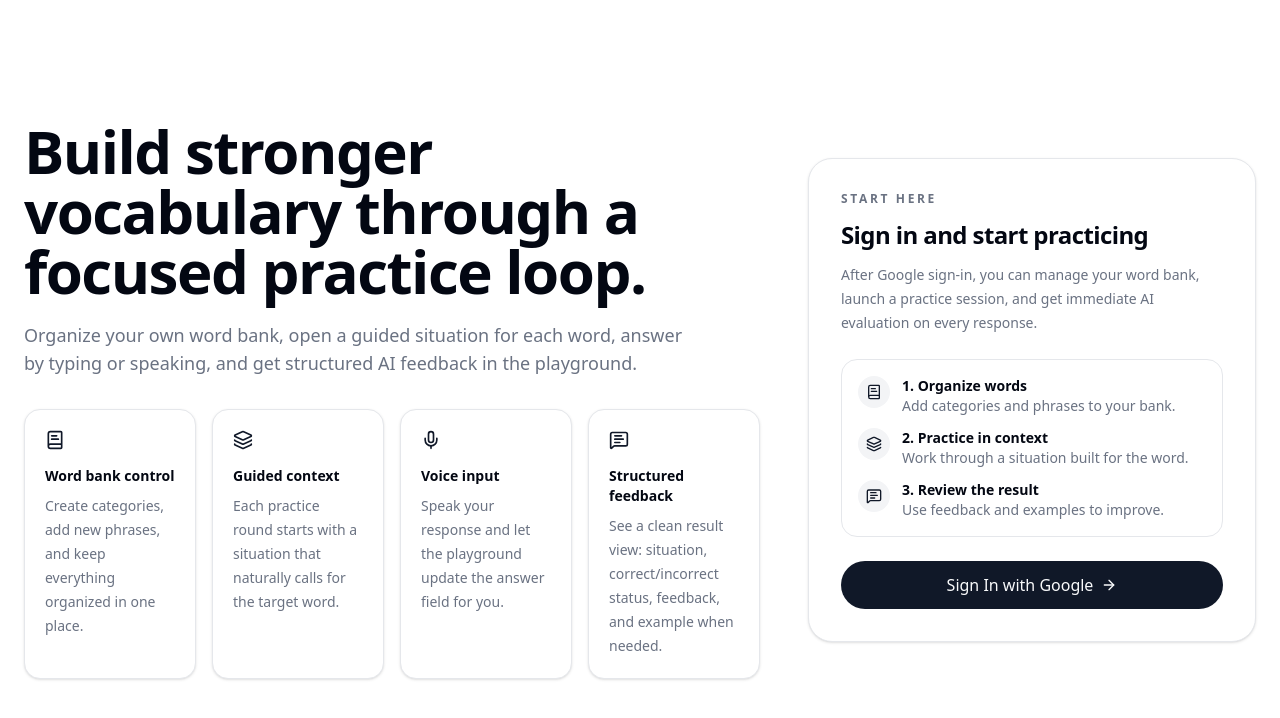
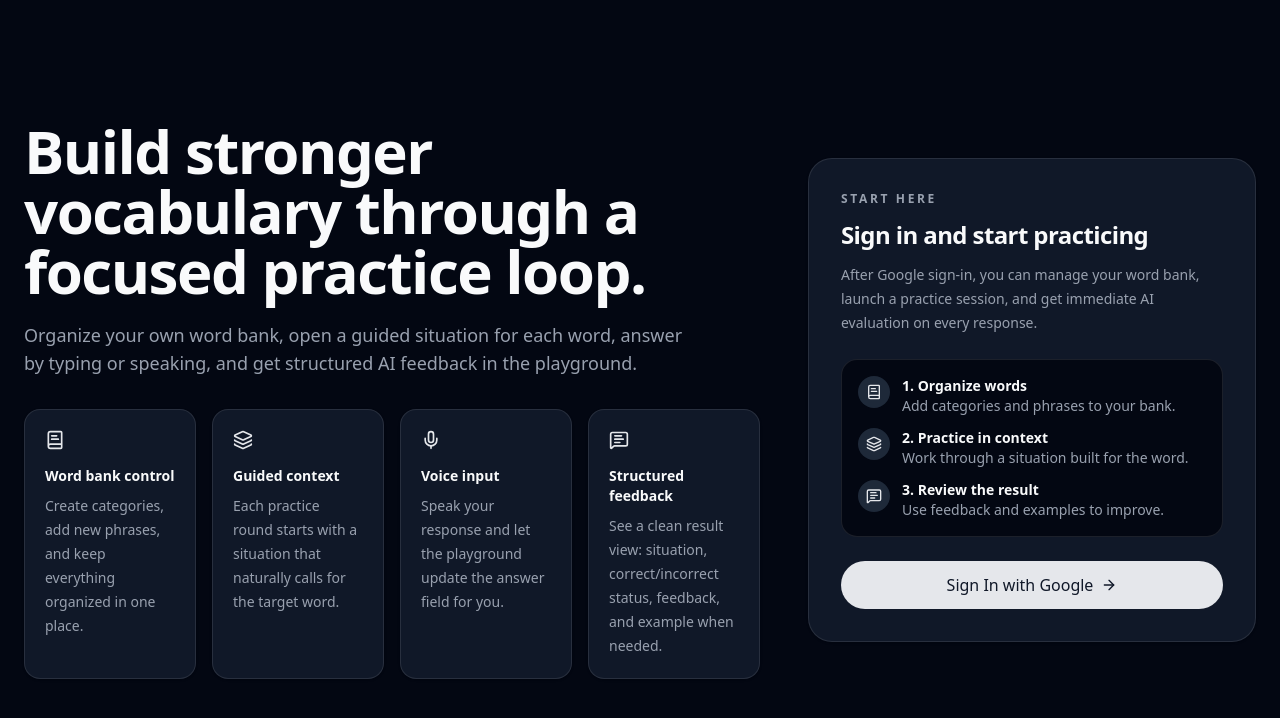
Before and after one commit to NeelSatasia/articulate-web-app, a React (Vite) app in the folder frontend/: page / in a window 1280 px wide. Shown: the top 718 px of the page. Built offline with nearby package versions, Linux system fonts and the light colour scheme.

Commit message:
Dark mode

```diff
--- /dev/null
+++ b/frontend/src/components/theme-provider.tsx
@@ -0,0 +1,73 @@
+import { createContext, useContext, useEffect, useState } from "react"
+
+type Theme = "dark" | "light" | "system"
+
+type ThemeProviderProps = {
+  children: React.ReactNode
+  defaultTheme?: Theme
+  storageKey?: string
+}
+
+type ThemeProviderState = {
+  theme: Theme
+  setTheme: (theme: Theme) => void
+}
+
+const initialState: ThemeProviderState = {
+  theme: "system",
+  setTheme: () => null,
+}
+
+const ThemeProviderContext = createContext<ThemeProviderState>(initialState)
+
+export function ThemeProvider({
+  children,
+  defaultTheme = "system",
+  storageKey = "vite-ui-theme",
+  ...props
+}: ThemeProviderProps) {
+  const [theme, setTheme] = useState<Theme>(
+    () => (localStorage.getItem(storageKey) as Theme) || defaultTheme
+  )
+
+  useEffect(() => {
+    const root = window.document.documentElement
+
+    root.classList.remove("light", "dark")
+
+    if (theme === "system") {
+      const systemTheme = window.matchMedia("(prefers-color-scheme: dark)")
+        .matches
+        ? "dark"
+        : "light"
+
+      root.classList.add(systemTheme)
+      return
+    }
+
+    root.classList.add(theme)
+  }, [theme])
+
+  const value = {
+    theme,
+    setTheme: (theme: Theme) => {
+      localStorage.setItem(storageKey, theme)
+      setTheme(theme)
+    },
+  }
+
+  return (
+    <ThemeProviderContext.Provider {...props} value={value}>
+      {children}
+    </ThemeProviderContext.Provider>
+  )
+}
+
+export const useTheme = () => {
+  const context = useContext(ThemeProviderContext)
+
+  if (context === undefined)
+    throw new Error("useTheme must be used within a ThemeProvider")
+
+  return context
+}
--- a/frontend/src/main.tsx
+++ b/frontend/src/main.tsx
@@ -6,6 +6,7 @@ import WordBank from './components/WordBank.tsx'
 import Dashboard from './components/Dashboard.tsx'
 import Layout from './components/Layout.tsx'
 import Playground from './components/Playground.tsx'
+import { ThemeProvider } from './components/theme-provider.tsx'
 
 const router = createBrowserRouter([
     {path: "/", element: <App />},
@@ -21,6 +22,8 @@ const router = createBrowserRouter([
 
 createRoot(document.getElementById('root')!).render(
 
-    <RouterProvider router={router} />
+    <ThemeProvider defaultTheme="dark" storageKey="vite-ui-theme">
+        <RouterProvider router={router} />
+    </ThemeProvider>
 
 )
```
